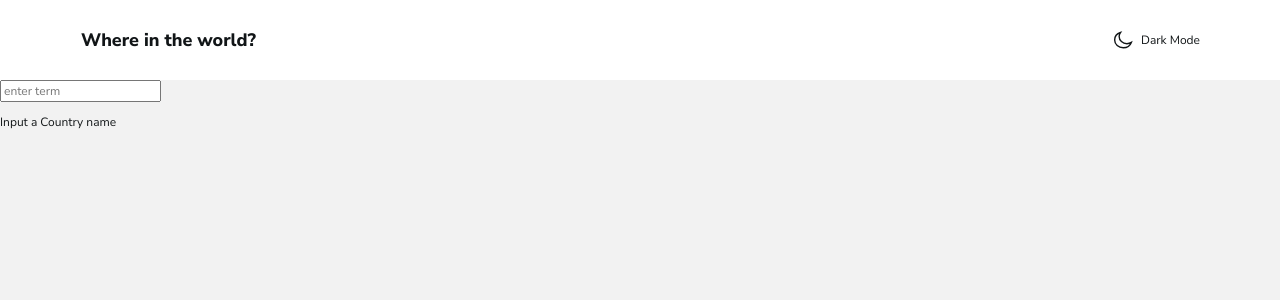
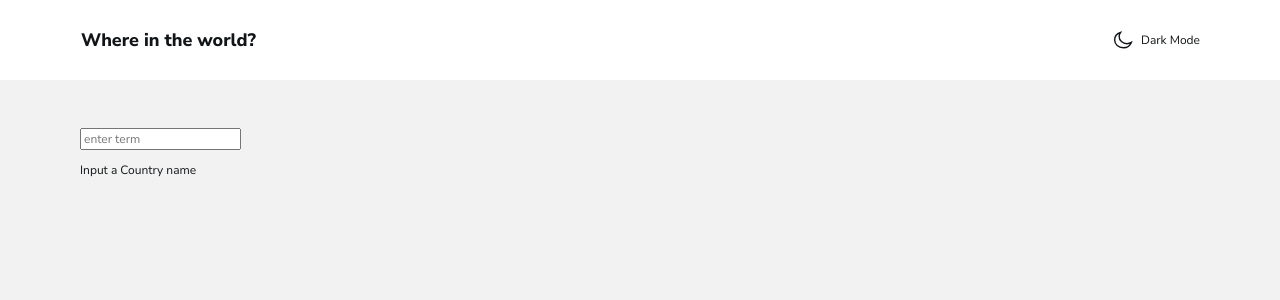
Before and after one commit to Darkmift/countries-api, a React (Vite) app: page / in a window 1280 px wide. Shown: the top 300 px of the page. Built offline with nearby package versions, Linux system fonts and the light colour scheme.

Commit message:
basic css

```diff
--- /dev/null
+++ b/src/components/pages/Home.module.scss
@@ -0,0 +1,3 @@
+.home :global {
+  padding: 48px 80px;
+}
--- a/src/components/pages/Home.tsx
+++ b/src/components/pages/Home.tsx
@@ -1,3 +1,4 @@
+import scssModule from './Home.module.scss';
 import useCountryStore from '../../store/countries';
 import Types from '../../type';
 
@@ -12,7 +13,7 @@ const Home = () => {
   }
 
   return (
-    <div>
+    <div className={scssModule['home']}>
       <input
         type="text"
         placeholder="enter term"
```
